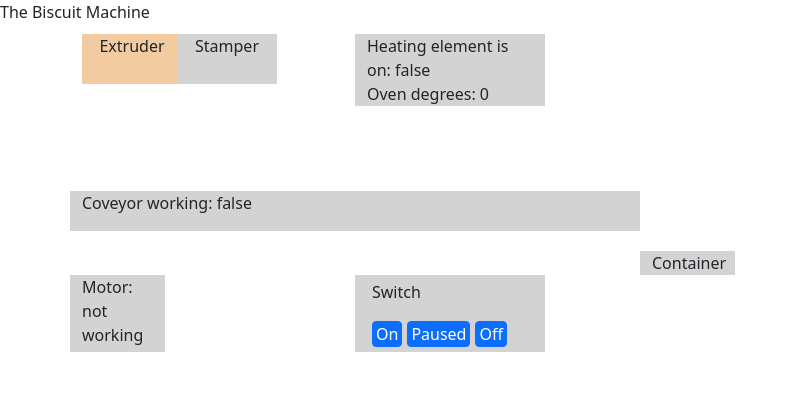
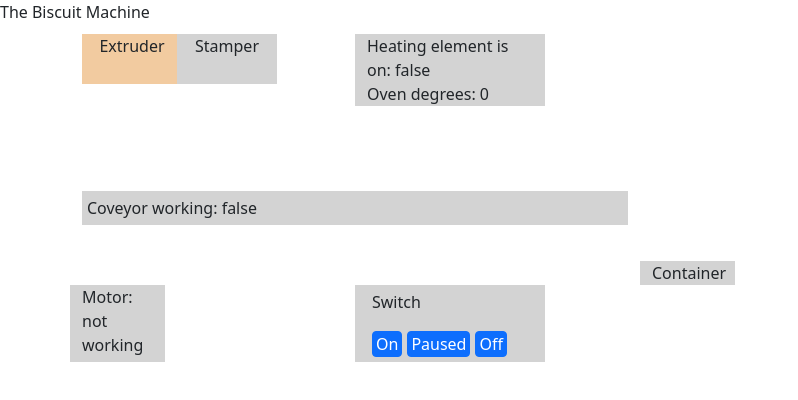
Before and after one commit to anisarambelieva/the-biscuit-machine, a React (Create React App) app: page / in a window 1280 px wide. Shown: the top 400 px of the page, without its empty margins (0-798 px from the left). Built offline with nearby package versions, Linux system fonts and the light colour scheme.

Commit message:
Move Conveyor background from column to component

```diff
--- a/src/components/conveyor.js
+++ b/src/components/conveyor.js
@@ -1,3 +1,7 @@
-const Conveyor = ({ conveyorWorking }) => <p>Coveyor working: {conveyorWorking.toString()}</p>;
+const Conveyor = ({ conveyorWorking }) => (
+  <p style={{ backgroundColor: "lightgray", padding: "5px" }}>
+    Coveyor working: {conveyorWorking.toString()}
+  </p>
+);
 
 export default Conveyor;
--- a/src/components/machine.js
+++ b/src/components/machine.js
@@ -74,7 +74,7 @@ const Machine = () => {
       <Row style={{ height: "75px" }}></Row>
 
       <Row style={{ marginTop: "10px" }}>
-        <Col md="6" style={{ backgroundColor: "lightGray" }}>
+        <Col md="6" >
           <Conveyor conveyorWorking={conveyorWorking} />
         </Col>
       </Row>
```
